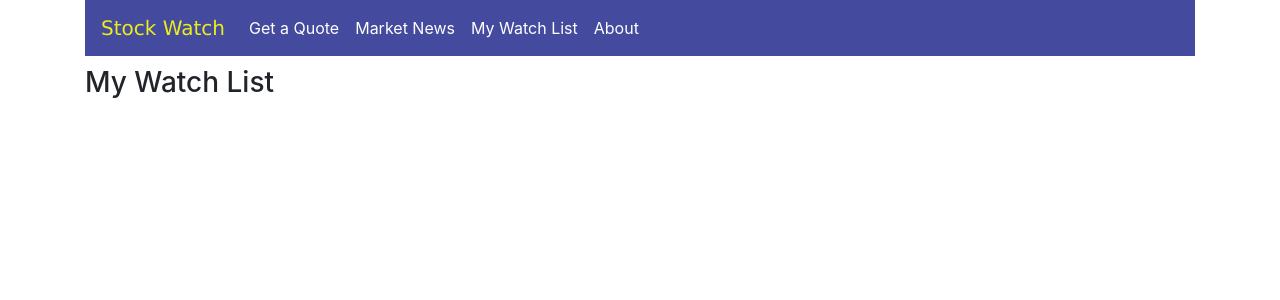
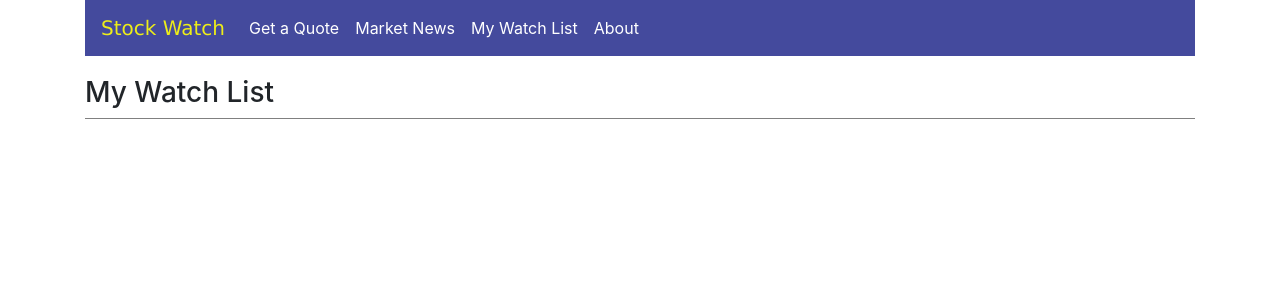
Before and after one commit to jpickard393/stocklookup, a React (Create React App) app: page /WatchList in a window 1280 px wide. Shown: the top 300 px of the page. Built offline with nearby package versions, Linux system fonts and the light colour scheme.

Commit message:
style tweeks for headings and news list

```diff
--- a/src/components/MarketNews/MarketNews.jsx
+++ b/src/components/MarketNews/MarketNews.jsx
@@ -17,11 +17,17 @@ class MarketNews extends Component {
     }
 
     render() {
-        return (this.state.marketNews.map((item, index) =>
-            <Container className="market-news-container">
-                <MarketNewsItem key={index} headline={item.headline} image={item.image} summary={item.summary} url= {item.url}></MarketNewsItem>
+        return (
+            <Container className="market-news-contaner">
+                <div className="market-news-title"><h3>Market News</h3></div>
+                {this.state.marketNews.map((item, index) =>
+                    <div>
+                        <MarketNewsItem key={index} headline={item.headline} image={item.image} summary={item.summary} url= {item.url}></MarketNewsItem>
+                    </div>
+            )}
             </Container>
-        ));
+            );
+
     }
 }
 
--- a/src/components/MarketNews/MarketNewsItem/index.jsx
+++ b/src/components/MarketNews/MarketNewsItem/index.jsx
@@ -3,15 +3,13 @@ import "./styles.scss";
 
 const MarketNewsItem = ({headline, image, summary, url }) => {
     return (
-        <div>
-            <div className="market-news-item">
+        <div className="market-news-item">
                 <div className="market-news-item-top">
                     <div className="market-news-image-container"><a href={url}><img className="market-news-image" src={image} alt="news Item"></img></a></div>
                     <div className="market-news-headline-container"><a href={url} className="market-news-headline">{headline}</a></div>
                 </div>
                 <div className="market-news-summary"><p className="market-news-summary-text">{summary}</p></div>
             </div>
-        </div>
     );
 };
 
--- a/src/components/MarketNews/styles.scss
+++ b/src/components/MarketNews/styles.scss
@@ -5,3 +5,9 @@
     margin: 15px auto;
     justify-content: center;
 }
+
+.market-news-title {
+    margin-top: 20px;
+    margin-bottom:20px;
+    border-bottom:1px solid gray;
+}
--- a/src/components/WatchList/index.jsx
+++ b/src/components/WatchList/index.jsx
@@ -33,7 +33,6 @@ const WatchList = () => {
                 <h3>My Watch List</h3>
             </div>
             <div><h3 className="loading-message">{loadingMessage}</h3></div>
-            <div className="loading-message"></div>
             {watchListItems.map((item, index) => {
                 return <WatchListItem key={index} logoUrl={item.imageUrl || noImageUrl} companySymbol={item.symbol} price={item.price} removeItem={removeItem}></WatchListItem>
             })}
--- a/src/components/WatchList/styles.scss
+++ b/src/components/WatchList/styles.scss
@@ -1,7 +1,8 @@
 .watch-list-container {
     .title {
-        margin-top: 10px;
-        padding-bottom:20px;
+        margin-top: 20px;
+        margin-bottom:30px;
+        border-bottom:1px solid gray;
     }
 
     .loading-message {
```
